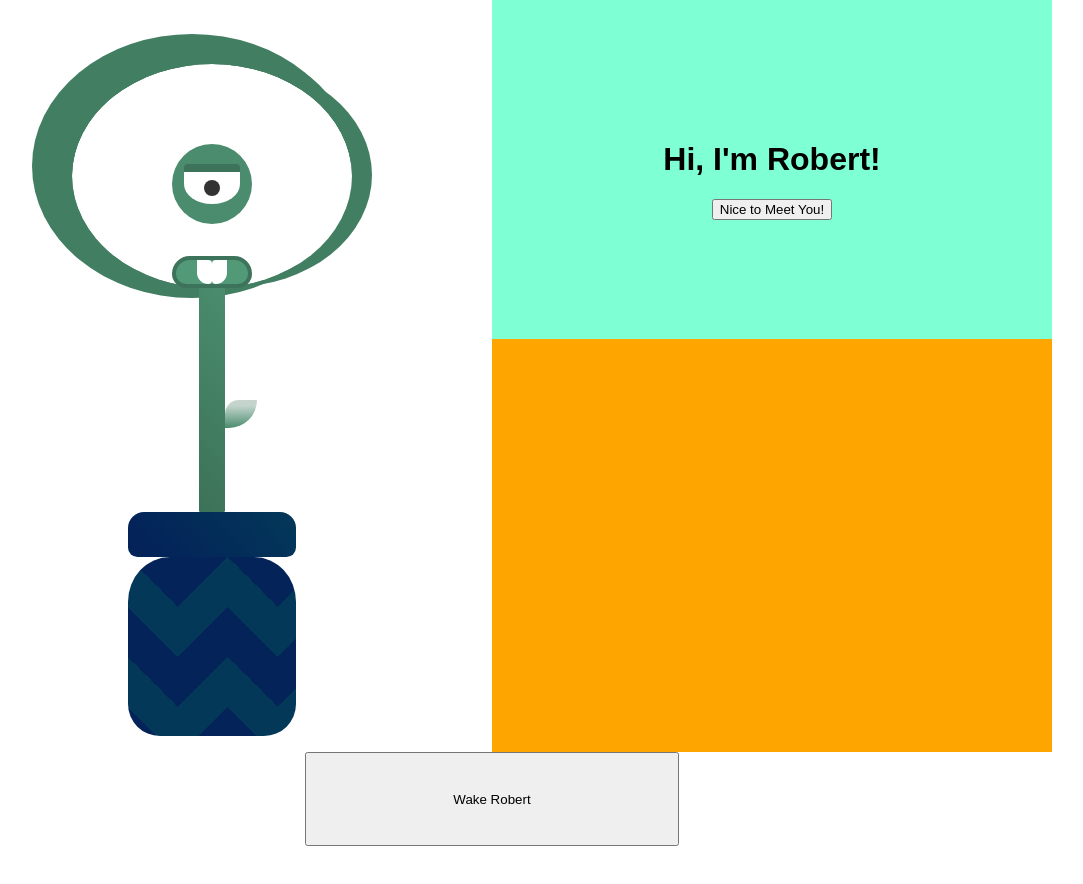
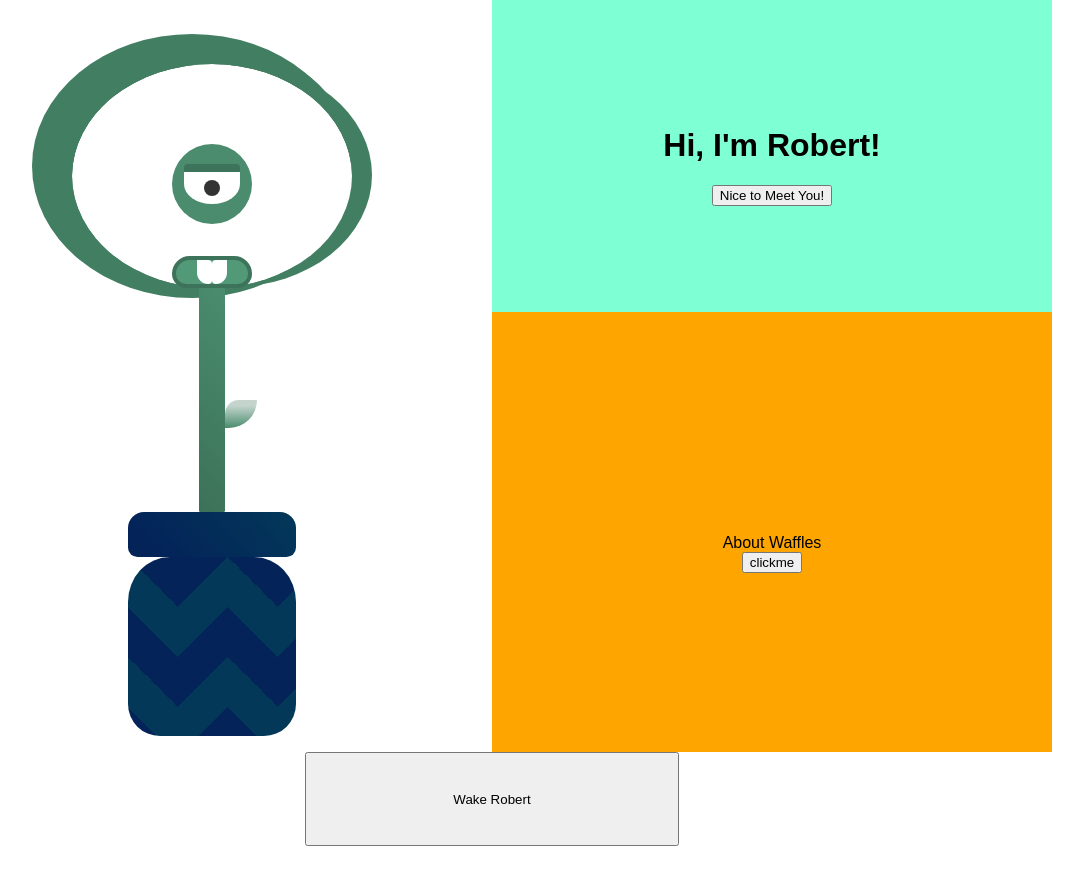
Before and after one commit to hawenger/robert, a React (Create React App) app in the folder client/: page / in a window 1280 px wide. Both pictures are taken after a click on the button "Wake Robert". Shown: the top 884 px of the page, without its empty margins (148-1231 px from the left). Built offline with nearby package versions, Linux system fonts and the light colour scheme; no server answers.

Commit message:
Figure out how to use context AND rewducer with Robert

```diff
--- a/client/src/App.js
+++ b/client/src/App.js
@@ -1,12 +1,44 @@
-import React, { useState, useRef } from "react";
+import React, { useState, useReducer } from "react";
 import "./App.css";
 import "./Robert.css";
 import robertService from './services/robertService';
 import RobertSpeech from './components/RobertSpeech';
 import RobertsBody from './components/RobertsBody';
+import { StoreProvider } from "./services/GlobalState";
 
 
-function App() {
+function App(props) {
+  //const [state, dispatch] = useReducer(reducer, initialState);
+  //const moods = [{mood:'welcome'}, {mood:'helpful'}, {mood:'sing'}];
+  //const [state, dispatch] = useReducer(reducer, moods);
+  //const reducer = (moods, action) => {
+  //  if(action.type == 'changeMood') {
+  //    let newMood= moods[Math.floor(Math.random()*moods.length)];
+  //    moods.mood=newMood;
+  //  }
+  //}
+  //function init(initialMood) {
+  //  return {mood: null};
+  //}
+  ////const initialState = {mood:null};
+//
+  //function reducer(state, action) {
+  //  switch(action.type) {
+  //    case 'setMood':
+  //      return {mood: state.mood = mood};
+  //      default:
+  //        throw new Error();
+  //  }
+  //}
+  //function RobertMood() {
+  //  const [state, dispatch] = useReducer(reducer, initialState);
+  //  return (
+  //    <>
+  //      RobertMood: {state.mood}
+  //      <button onClick={() => dispatch({type: 'setMood'})}>-</button>
+  //    </>
+  //  );
+  //}
 
   const [returning, setReturning] = useState(null);
   //const [mood, setMood] = useState(null);
@@ -17,8 +49,9 @@ function App() {
   //const [buttons, setButtonState] = useState(null);
   //const moodArray =[];
   //const userArray= [];
-  let currentId= "1111";
+  let currentId= "1234";
   let possibleUsers= [];
+
 
   const getUsers = async () => {
     let res = await robertService.getAllUser();
@@ -41,15 +74,17 @@ function App() {
 
   return (
     <div className="wrapper">
+      <StoreProvider>
         <div className="RobertContainer">
           <RobertsBody/>
         </div>
         <div className= "SpeechContainer">
-        <RobertSpeech returning={returning}/>
+          <RobertSpeech {...props}returning={returning}/>
         </div>
         <div className="EmptyDiv-1"></div>
-      <button className = "WakeButton" onClick={wakingRobert}>Wake Robert</button>
+        <button {...props}className = "WakeButton" onClick={wakingRobert}>Wake Robert</button>
         <div className="EmptyDiv-2"></div>
+      </StoreProvider>
     </div>
   );
 }
--- a/client/src/components/DisplayBox.js
+++ b/client/src/components/DisplayBox.js
@@ -1,15 +1,64 @@
-import React from 'react';
+import React, {useReducer} from 'react';
+import { useStoreContext} from "../services/GlobalState";
+import { SET_ROBERT_MOOD_RETURNING } from "../services/actions";
+import robertService from '../services/robertService';
 
-export default function DisplayBox() {
 
-    let displayOn = true;
-    let innerText = "About this project"
+export default function DisplayBox(props) {
+
+const [state, dispatch] = useStoreContext();
+//const [store] = useStoreContext();
+//Results of Random Mood Picking Function
+let randomMood;
+
+//API Call & Pick Random Mood
+//const getMoods = async () => {
+    //let res = await robertService.getAllMood();
+    //randomMood= res[Math.floor(Math.random()*res.length)];
+//}
+//Call API to get all moods
+//getMoods();
+const handleSubmit = () => {
+    robertService.getAllMood({
+        //res = await robertService.getAllMood();
+
+    })
+      .then(result => {
+        randomMood= result[Math.floor(Math.random()*result.length)];
+        dispatch({
+          type: SET_ROBERT_MOOD_RETURNING,
+          mood: randomMood.mood,
+          speech: randomMood.innerText
+        });
+        console.log(state.mood);
+        console.log(randomMood)
+      })
+      .catch(err => console.log(err));
+
+    //titleRef.current.value = "";
+    //bodyRef.current.value = "";
+  };
+
+
+//let newMood="happy";
+//function buttonClick() {
+//    console.log(randomMood);
+//    dispatch({
+//        type: SET_ROBERT_MOOD_RETURNING,
+//        mood:randomMood.mood
+//      });
+//      console.log(randomMood);
+//
+//}
+    let displayOn = false;
+    //let innerText = "About this project"
     let projectLinkTitle = "About Waffles"
     if(displayOn===false) {
     return (
         <div className="DisplayDiv">
-            <h1>{innerText}</h1>
+            <h1>{state.mood}</h1>
             <a>{projectLinkTitle}</a>
+            <button onClick={() => handleSubmit()}>clickme</button>
         </div>
     )
     }
--- a/client/src/components/RobertSpeech.js
+++ b/client/src/components/RobertSpeech.js
@@ -18,7 +18,7 @@ export default function RobertSpeech(props) {
                 <SpeechBubble {...props}/>
             </div>
             <div className="DisplayBox">
-                <DisplayBox/>
+                <DisplayBox {...props}/>
             </div>
         </div>
 
--- a/client/src/components/SpeechBubble.js
+++ b/client/src/components/SpeechBubble.js
@@ -64,6 +64,8 @@ export default function SpeechBubble(props) {
     }
 
     //Determine if user is returning thus what to render
+    let setNewState= props.setRobertState;
+    console.log(props.setRobertState)
     if(props.returning === false) {
         return (
             <div className="BubbleGoodies">
--- /dev/null
+++ b/client/src/services/GlobalState.js
@@ -0,0 +1,83 @@
+import React, { createContext, useReducer, useContext } from "react";
+import robertService from './robertService';
+import {
+    SET_ROBERT_MOOD_RETURNING,
+    LINK_INTEREST,
+    LINK_DISINTEREST
+    //ADD_POST,
+    //ADD_FAVORITE,
+    //UPDATE_FAVORITES,
+    //REMOVE_FAVORITE,
+    //LOADING
+  } from "./actions";
+
+const StoreContext = createContext();
+const { Provider } = StoreContext;
+//let randomMood;
+
+//function apiCall() {
+//  robertService.getAllMood({
+//    //res = await robertService.getAllMood();
+//
+//  })
+//  .then(result => {
+//    randomMood= result[Math.floor(Math.random()*result.length)];
+//
+//    //console.log(state.mood);
+//    console.log(randomMood)
+//  })
+//  .catch(err => console.log(err));
+//
+//  //titleRef.current.value = "";
+//  //bodyRef.current.value = "";
+//}
+
+
+const reducer = (state, action) => {
+    switch (action.type) {
+    case SET_ROBERT_MOOD_RETURNING:
+      //apiCall();
+        return {
+          ...state,
+          mood: action.mood,
+          speech: action.speech
+          //link: randomMood.link
+        };
+    case LINK_INTEREST:
+      return {
+        ...state,
+        showLink: true
+      };
+
+    case LINK_DISINTEREST:
+      return {
+        ...state,
+        showLink:false
+      };
+
+      case LINK_DISINTEREST:
+        return {
+          ...state,
+          showLink:false
+        };
+
+    default:
+      return state;
+    }
+  };
+
+  const StoreProvider = ({ value = [], ...props }) => {
+    const [state, dispatch] = useReducer(reducer, {
+      mood: null,
+      speech:"",
+      showLink: Boolean
+    });
+
+    return <Provider value={[state, dispatch]} {...props} />;
+  };
+
+  const useStoreContext = () => {
+    return useContext(StoreContext);
+  };
+
+export { StoreProvider, useStoreContext };
--- /dev/null
+++ b/client/src/services/actions.js
@@ -0,0 +1,4 @@
+
+export const SET_ROBERT_MOOD_RETURNING = "SET_ROBERT_MOOD";
+export const LINK_INTEREST = "LINK_INTEREST";
+export const LINK_DISINTEREST = "LINK_DISINTEREST";
```
Also changed, not shown: client/src/services/DeveloperContext.js (added, +7 -0 lines). Lines whose indentation alone changed are shown as unchanged.
